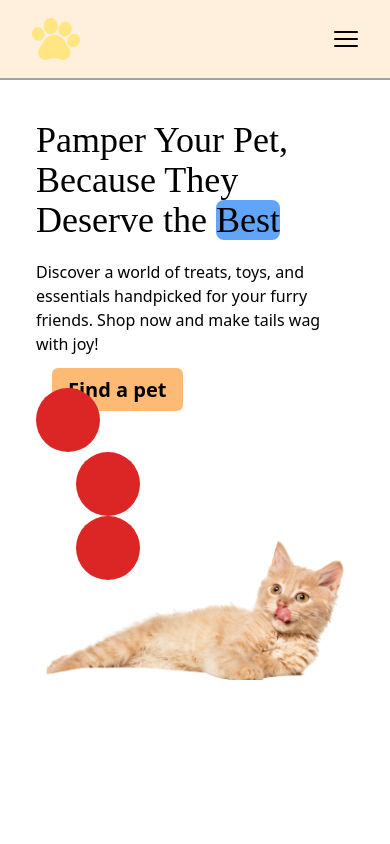
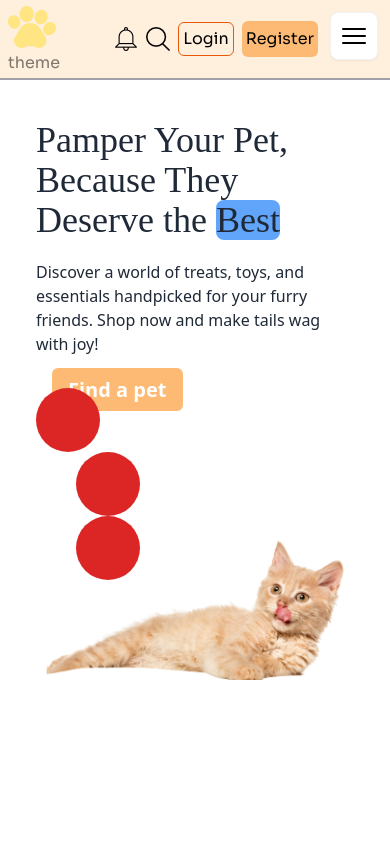
Before and after one commit to Shimul980/B11-A3-Living-Lab-html, a plain HTML site: page index.html in a window 390 px wide. Shown: the top 844 px of the page. Drawn offline with nearby package versions, Linux system fonts and the light colour scheme; a web font is replaced by a local one.

Commit message:
toggle bar modified

```diff
--- a/index.html
+++ b/index.html
@@ -22,6 +22,7 @@
       href="https://fonts.googleapis.com/css2?family=ADLaM+Display&display=swap"
       rel="stylesheet"
     />
+    <link href="https://cdn.jsdelivr.net/npm/daisyui@4.6.0/dist/full.css" rel="stylesheet" type="text/css" />
 
     <style>
       body {
@@ -47,16 +48,16 @@
   </head>
   <body>
     <nav
-      class="sora sticky top-0 flex justify-between items-center lg:px-24 md:px-10 sm:px-4 px-8 bg-orange-200 bg-opacity-40 h-20 border-zinc-400 border-b-2 sm:border-0 backdrop-blur-md backdrop-filter z-50 text-black"
+      class="sora sticky top-0 flex justify-between items-center lg:px-24 md:px-10 sm:px-4 px-2 bg-orange-200 bg-opacity-40 h-20 border-zinc-400 border-b-2 sm:border-0 backdrop-blur-md backdrop-filter z-50 text-black"
     >
       <div class="flex items-center">
 
         <button
           type="button"
           onclick="toggleDarkMode()"
-          class="hover:drop-shadow-md hover:scale-150 transition-all duration-500 animate-pulse"
+          class="hover:drop-shadow-md sm:hover:scale-150 hover:scale-110 transition-all duration-500 animate-pulse"
         >
-          <img src="./c1-assets/logo-header.png" alt="" />
+          <img src="./c1-assets/logo-header.png" alt="" />theme
         </button>
 
         <h3 class="md:flex hidden">
@@ -86,7 +87,7 @@
           >
         </li>
       </ul>
-      <div class="sm:flex hidden sm:block gap-3 sm:gap-1 items-center">
+      <div class="flex  gap-2 sm:gap-1 items-center  ">
         <a href="#"
           ><img
             class="h-6 hover:h-8 transition-all duration-700"
@@ -100,24 +101,30 @@
             alt=""
         /></a>
         <button
-          class="px-5 py-1 border border-orange-600 transition-all duration-700 rounded-md hover:bg-orange-200 hover:text-xl hover:border-none hover:shadow-orange-300 hover:shadow-lg"
-        >
+          class="sm:px-5 px-1 py-1 border border-orange-600 transition-all duration-700 rounded-md hover:bg-orange-200 hover:text-xl hover:border-none hover:shadow-orange-300 hover:shadow-lg">
           Login
         </button>
+
+
         <button
-          class="bg-orange-300 rounded-md py-1.5 px-6 hover:shadow-xl hover:bg-white hover:font-bold hover:py-2 hover:px-7 transition-all duration-700"
-        >
+          class="bg-orange-300 rounded-md py-1.5  px-1 sm:px-6 hover:shadow-xl hover:bg-white hover:font-bold hover:py-2 sm:hover:px-7 hover:px-2 transition-all duration-700">
           Register
         </button>
+
+
+      <details class="dropdown sm:hidden dropdown-end ">
+
+        <summary class="btn bg-white hover:bg-slate-400 m-1 w-12  hover:scale-110 transition-all  duration-500"><img src="./c1-assets/menu-burger.png" alt="" class="h-4/4 w-4/4 fixed " /></summary>
+
+        <ul class="menu dropdown-content bg-orange-200 bg-opacity-60 backdrop-blur-md backdrop-filter w-52 p-2 shadow rounded-md flex-col text-center gap-4 ">
+
+
+          <li class="hover:scale-110 transition-all duration-500 hover:bg-slate-400 rounded-lg bg-orange-200  backdrop-blur-md backdrop-filter content-center"><a>Find a pet</a></li>
+          <li class="hover:scale-110 transition-all duration-500 hover:bg-slate-400 rounded-lg bg-orange-200  backdrop-blur-md backdrop-filter content-center"><a>Breeds</a></li>
+          <li class="hover:scale-110 transition-all duration-500 hover:bg-slate-400 rounded-lg bg-orange-200  backdrop-blur-md backdrop-filter content-center"><a>Contact us</a></li>
+        </ul>
+      </details>
       </div>
-
-      <button
-        type="button"
-        onclick="toggleDarkMode()"
-        class="sm:hidden hover:drop-shadow-md hover:scale-150 transition-all duration-500"
-      >
-        <img src="./c1-assets/menu-burger.png" alt="" />
-      </button>
     </nav>
     <header>
       <div class="w-9/10 mx-9 md:h-[700px] h-[600px] mb-52 sm:mb-5">
@@ -142,7 +149,7 @@
           </p>
 
           <a
-            class="bg-orange-300 px-4 py-2 rounded-md text-xl font-bold ml-4 hover:text-orange-300 hover:bg-black hover:py-3 transition-all duration-700"
+            class="bg-orange-300 px-4 py-2 rounded-md text-xl font-bold ml-4 hover:text-orange-300 hover:bg-black hover:py-3 transition-all duration-700 text-white"
             href="#"
             >Find a pet</a
           >
```
